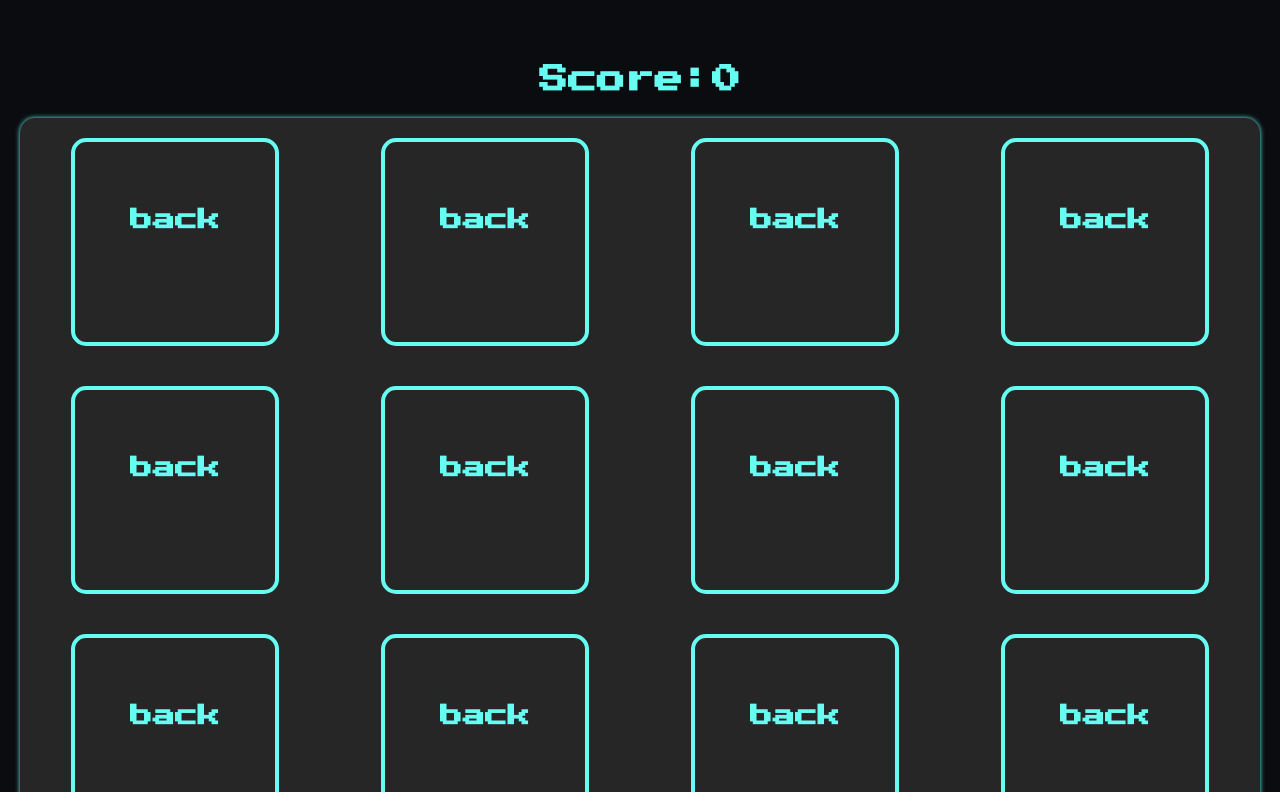
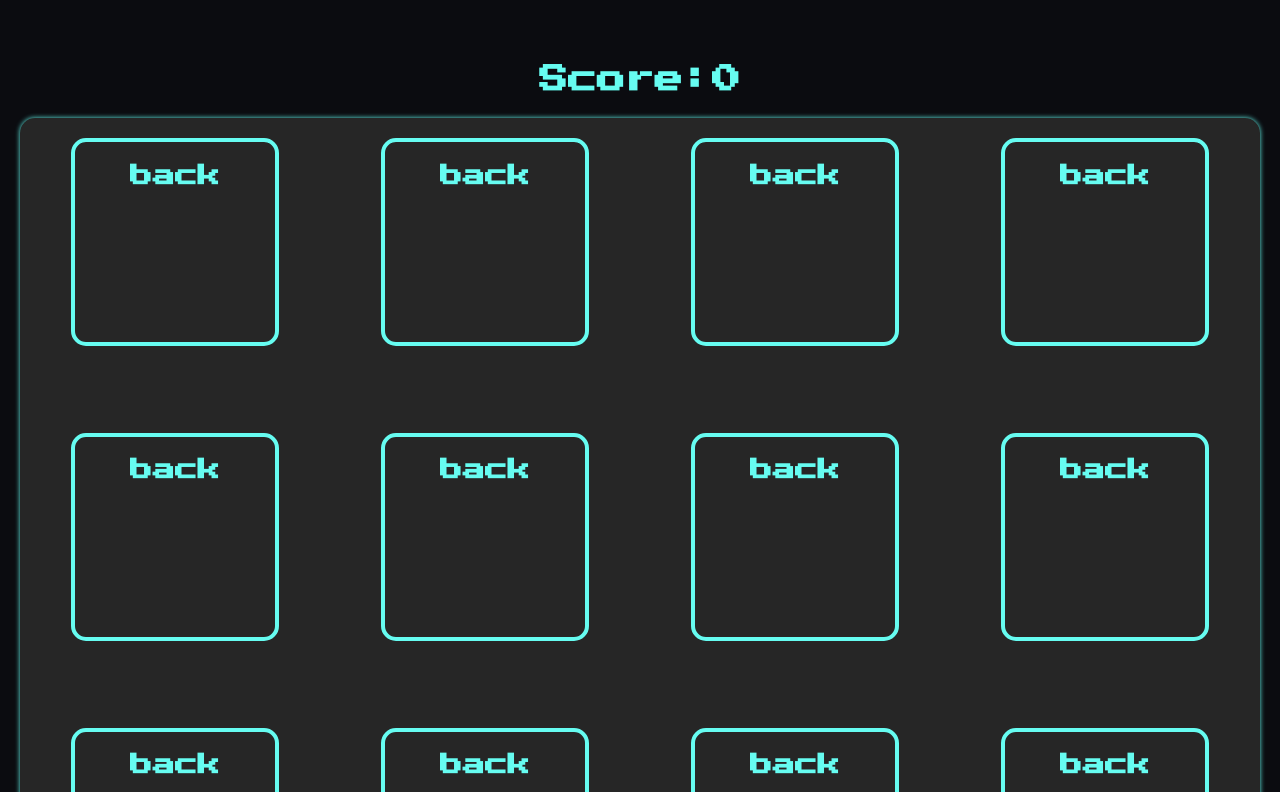
Before and after one commit to Trond240/Trond-s-Portfolio-Site, a React (Create React App) app: page / in a window 1280 px wide. Shown: the part 1128-1920 px from the top of the page. Built offline with nearby package versions, Linux system fonts and the light colour scheme.

Commit message:
Updated hopw cards are being genrated to the dom.

```diff
--- a/src/cardGame/cardGame.js
+++ b/src/cardGame/cardGame.js
@@ -142,10 +142,14 @@ export const CardGame = () => {
                         {
                             cardData.map(card => {
                             return (
-                                <div key={card.id} id={`card-${card.id}`} className='cards-back' onClick={(e) => handleFlip(e, card.id)}>
-                                    <h3 className='front hidden' alt='image-of-trond' ref={frontRef}>front</h3>
-                                    <h3 className='back' alt='back-card-image' ref={backRef}>back</h3>
-                                </div>
+                                <section>
+                                    <div key={card.id} id={`card-${card.id}`} className='cards-back' onClick={(e) => handleFlip(e, card.id)}>
+                                        <h3 className='back' alt='back-card-image'>back</h3>
+                                    </div>
+                                    <div key={card.id} id={`card-${card.id}`} className='cards-front hidden'>
+                                        <h3 className='front hidden' alt='image-of-trond'>front</h3>
+                                    </div>
+                                </section>
                             )
                             })
                         }
```
Also changed, not shown: 1 other file (tests, documents, lock files or other folders).
